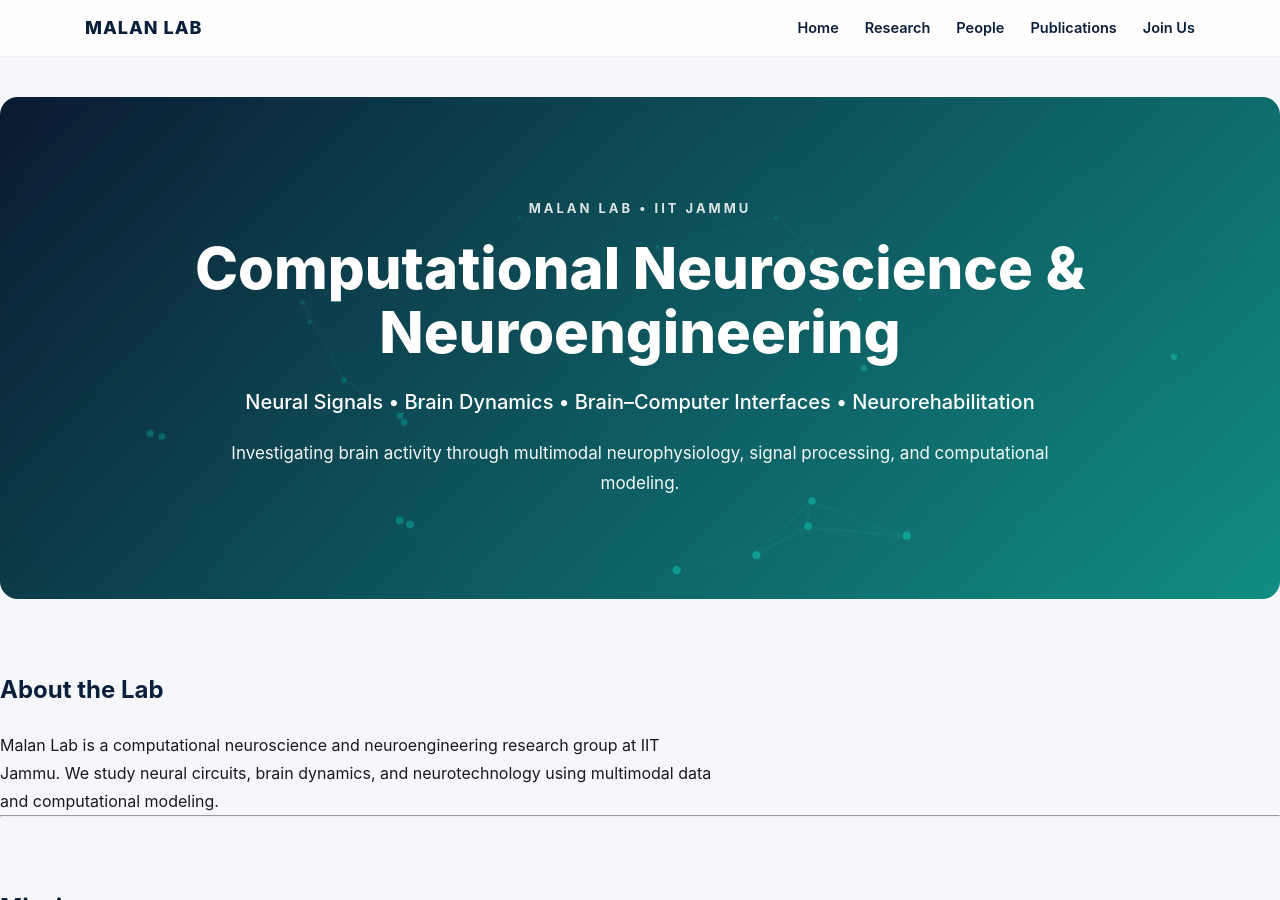
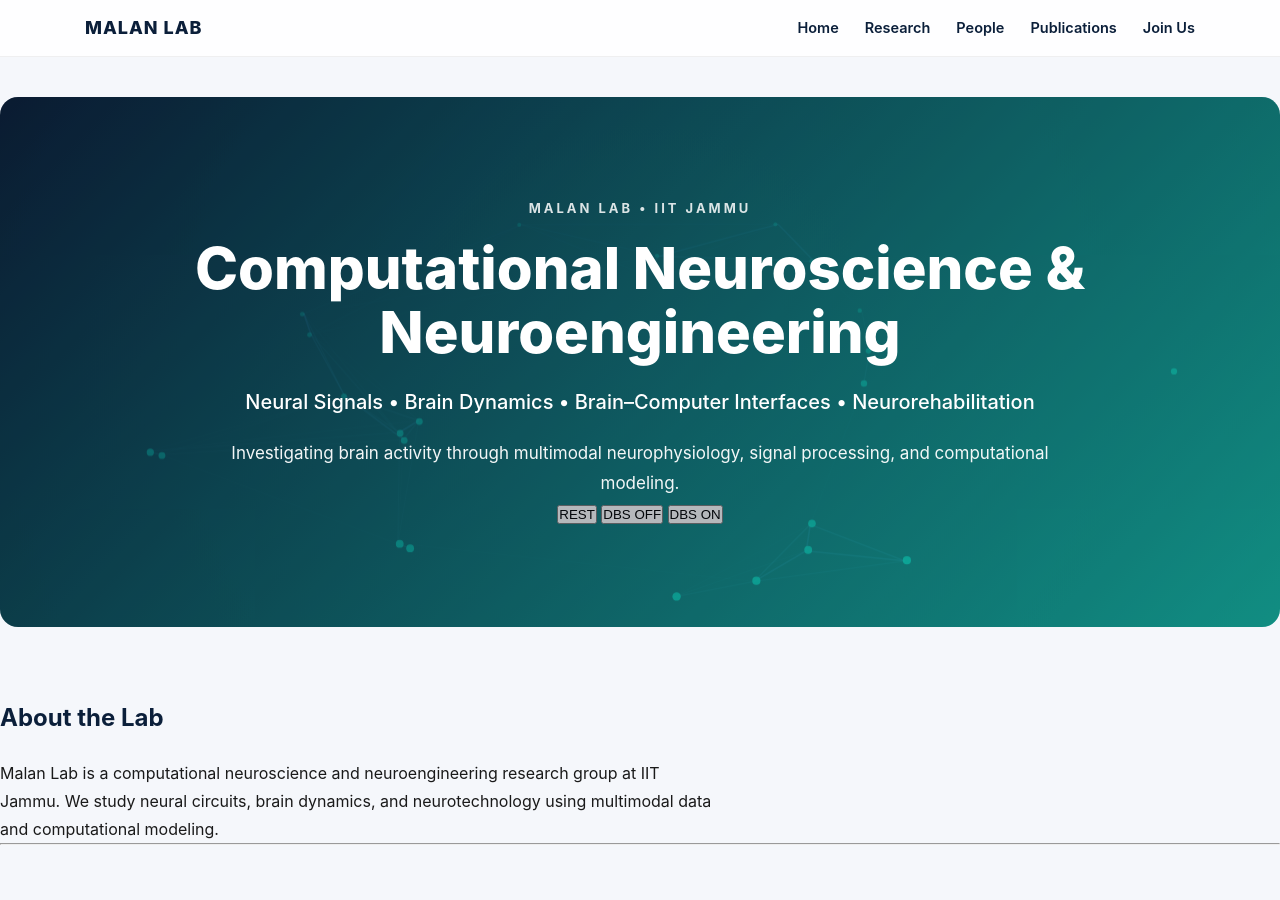
Before and after one commit to malanlab/malanlab.github.io, a Jekyll site: the page built from index.md, in a window 1280 px wide and 900 px high. Built offline with Jekyll 4.4.1, drawn with Linux system fonts in a browser that asks for light colours.

Commit message:
Update hero.html

```diff
--- a/_includes/hero.html
+++ b/_includes/hero.html
@@ -21,5 +21,9 @@
     </p>
 
   </div>
-
+<div class="brain-controls">
+  <button onclick="setBrainState('REST')">REST</button>
+  <button onclick="setBrainState('DBS_OFF')">DBS OFF</button>
+  <button onclick="setBrainState('DBS_ON')">DBS ON</button>
 </div>
+</div>
```
